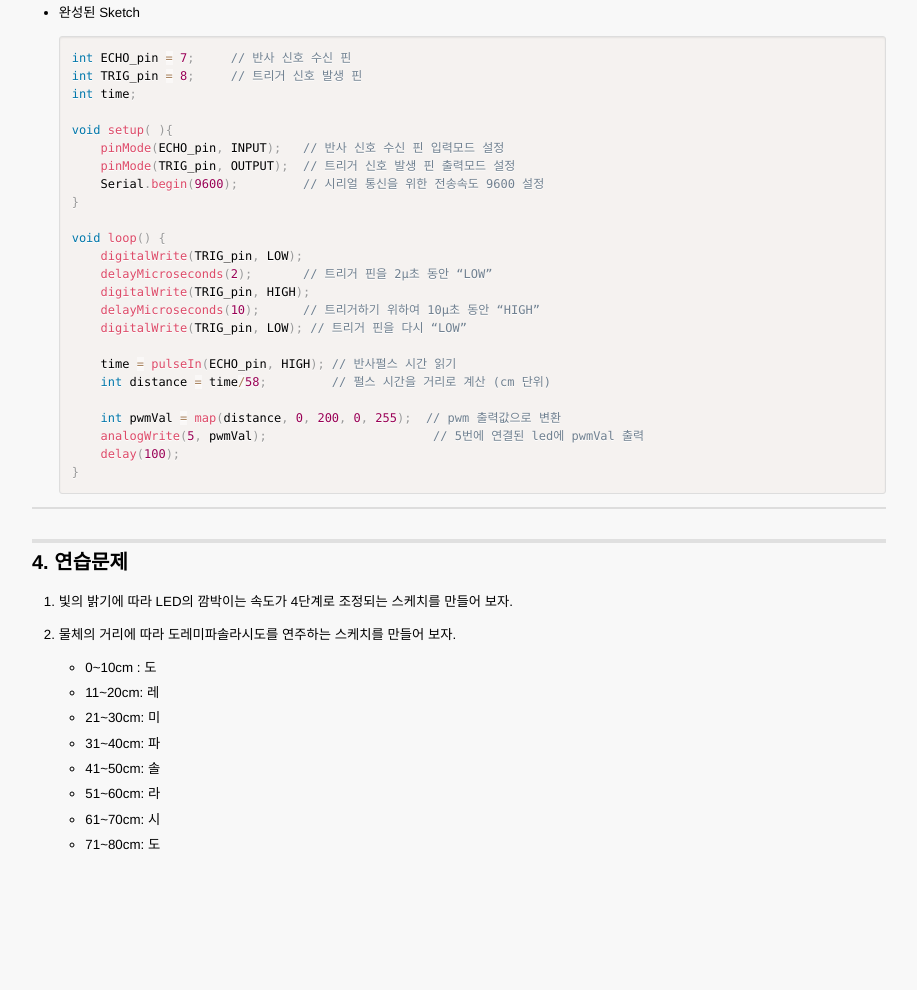
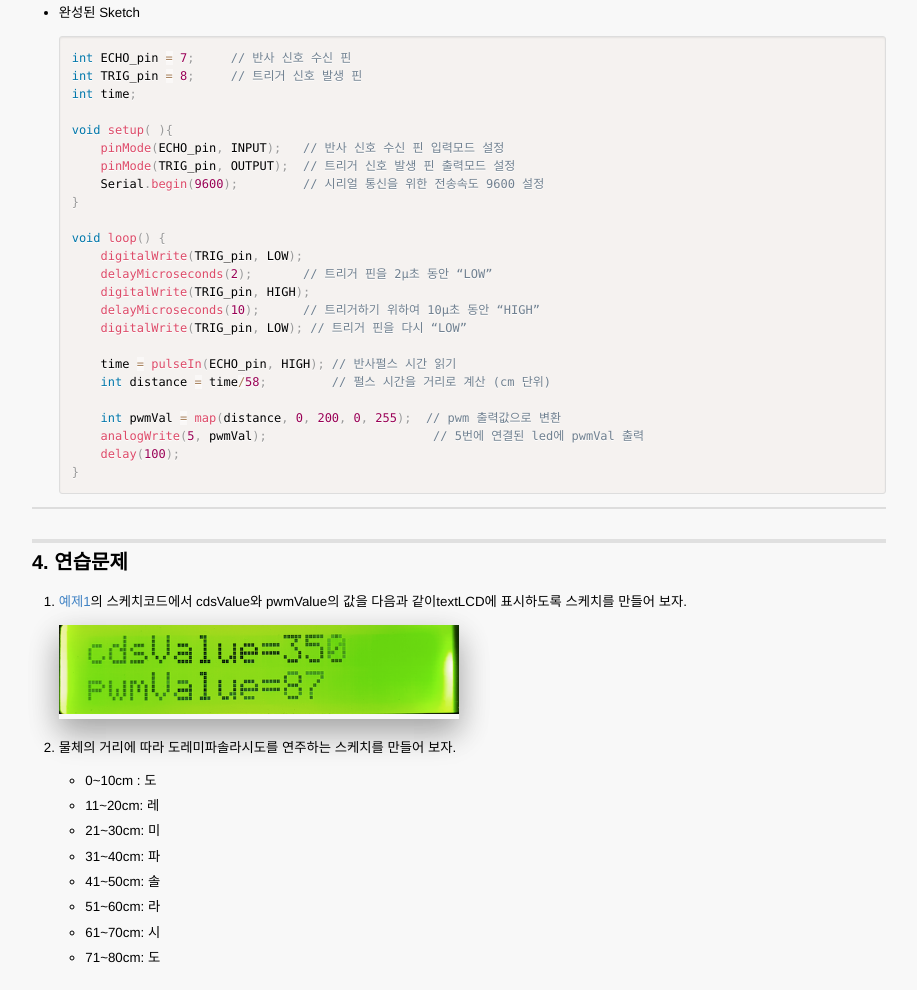
Before and after one commit to kwanulee/iot, a plain HTML site: page docs/sensors/sensor.html in a window 1280 px wide. Shown: the part 3919-4909 px from the top of the page, without its empty margins (181-1098 px from the left). Before the commit the page ends 4796 px from the top, so only its background shows below. Drawn offline with nearby package versions, Linux system fonts and the light colour scheme; some packages are replaced by stand-ins of ours.

Commit message:
연습문제 수정

```diff
--- a/docs/sensors/sensor.html
+++ b/docs/sensors/sensor.html
@@ -433,7 +433,11 @@ void loop() {
 <h2 id="toc_15">4. 연습문제</h2>
 
 <ol>
-<li><p>빛의 밝기에 따라 LED의 깜박이는 속도가 4단계로 조정되는 스케치를 만들어 보자.</p></li>
+<li><p><a href="#cds_ex">예제1</a>의 스케치코드에서 cdsValue와 pwmValue의 값을 다음과 같이textLCD에 표시하도록 스케치를 만들어 보자.</p>
+
+<div class="polaroid">
+    <img src="images/practice1.png">
+</div></li>
 <li><p>물체의 거리에 따라 도레미파솔라시도를 연주하는 스케치를 만들어 보자.</p>
 
 <ul>
```
Also changed, not shown: docs/sensors/images/practice1.png (added), 1 other file.
